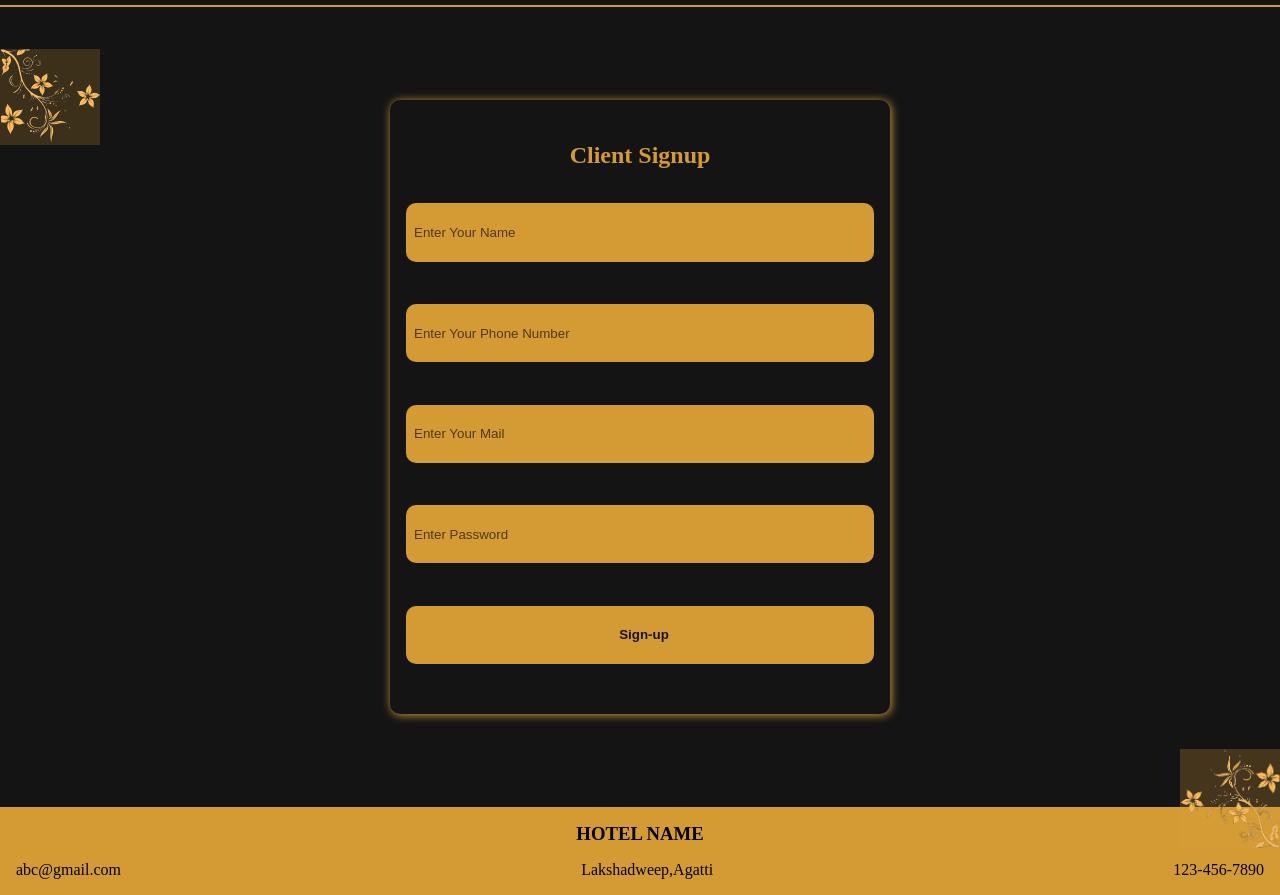
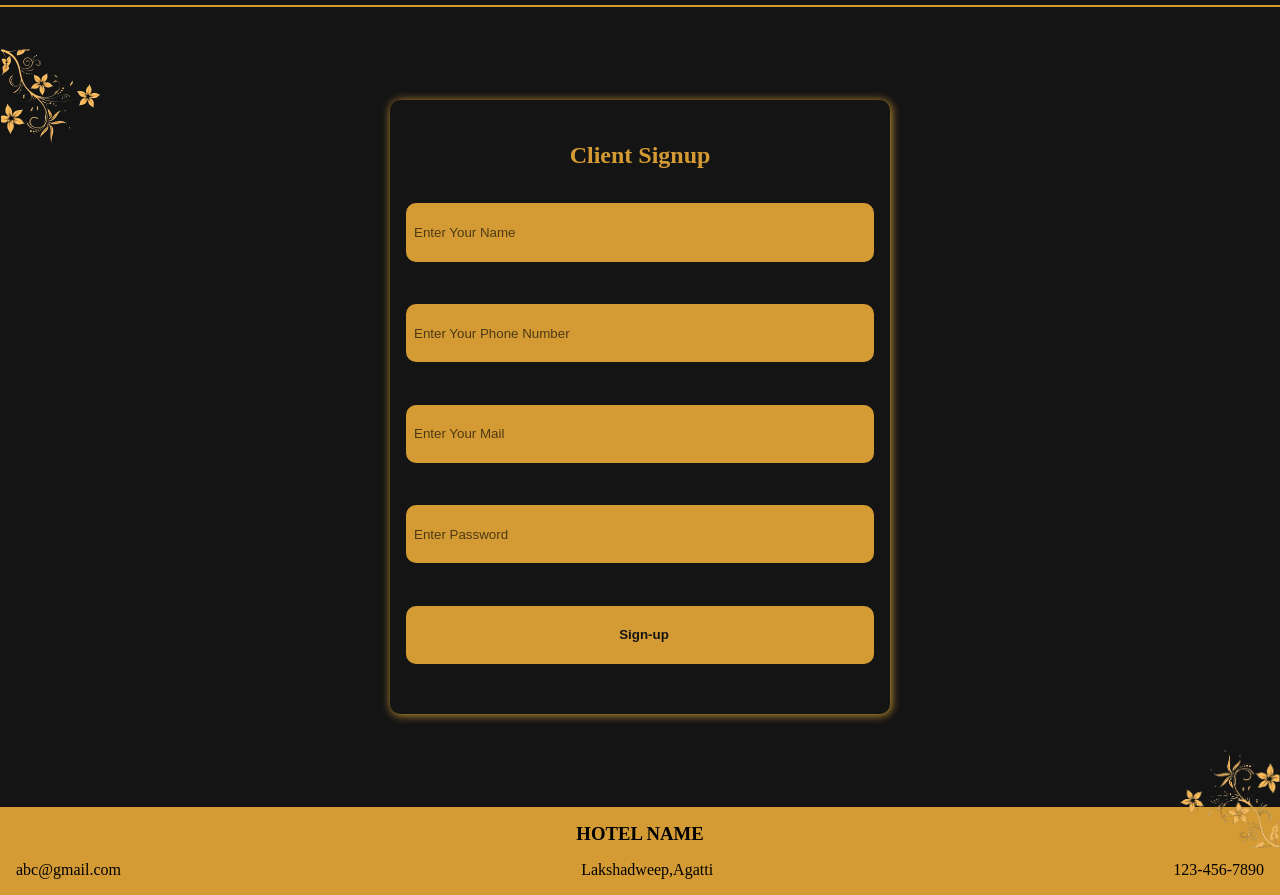
Before and after one commit to samarpan2000/demoPage, a plain HTML site: page index.html in a window 1280 px wide. Shown: the part 111-1006 px from the top of the page. Drawn offline with Linux system fonts and the light colour scheme.

Commit message:
Add files via upload

```diff
--- a/style2.css
+++ b/style2.css
@@ -76,7 +76,7 @@
     /* position: absolute; */
   }
   .img-top-corner {
-    background-color: #d49a3535;
+    /* background-color: #d49a3535; */
     position: absolute;
     top: 42%;
     left: 0;
@@ -86,7 +86,7 @@
 }
 
 .img-bottom-corner {
-    background-color: #d49a353f;
+    /* background-color: #d49a353f; */
     position: absolute;
     bottom: -41.5%;
     right: 0;
```
